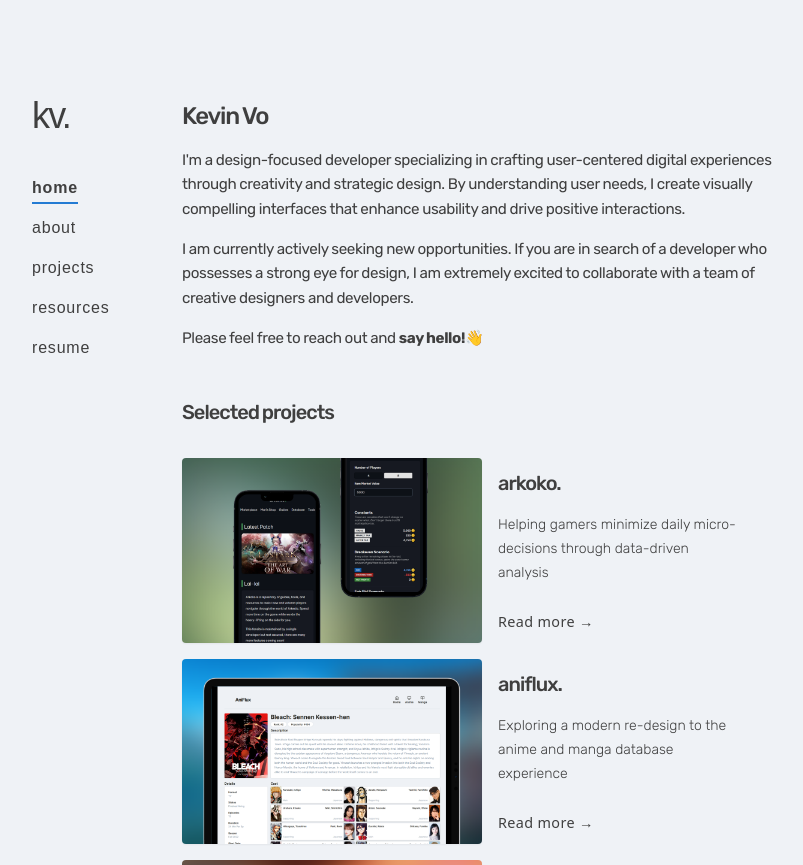
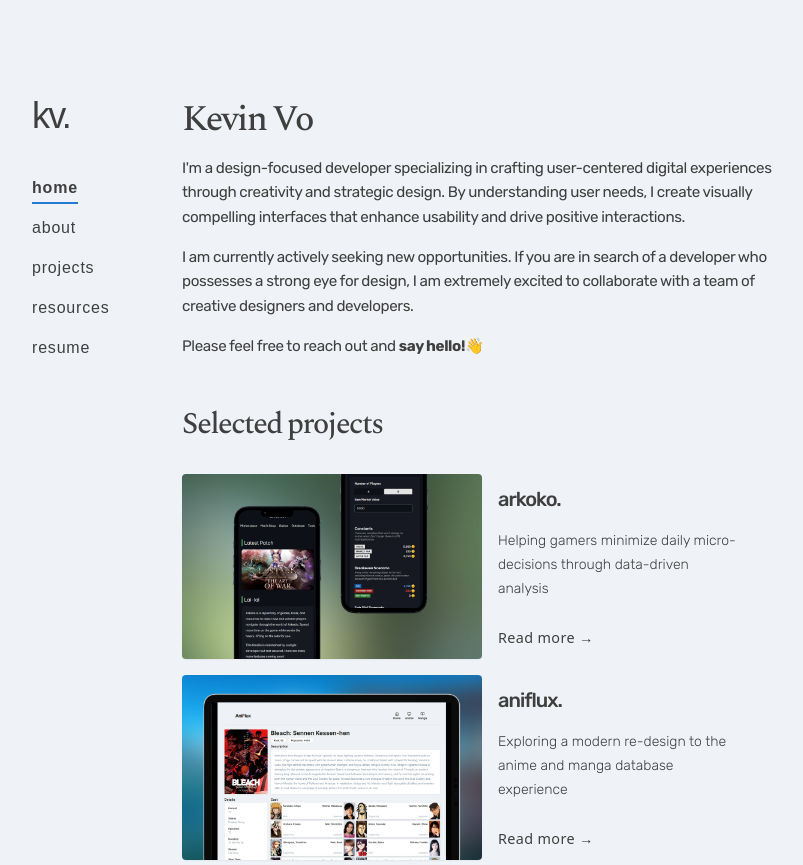
Before and after one commit to Yezo/portfolio-v2, a Next.js app: page / in a window 1280 px wide. Shown: the top 865 px of the page, without its empty margins (160-963 px from the left). Built offline with nearby package versions, Linux system fonts and the light colour scheme; a web font is replaced by a local one.

Commit message:
change font and weights

```diff
--- a/src/components/Typography/TitleH1.tsx
+++ b/src/components/Typography/TitleH1.tsx
@@ -1,6 +1,6 @@
 export default function TitleH1({ children }: { children: React.ReactNode }) {
   return (
-    <h1 className="font-rubik text-2xl font-medium tracking-tighter [word-spacing:-.04em]  dark:text-[#F3F4F6] lg:text-2xl">
+    <h1 className="font-spectral text-2xl font-medium tracking-tighter transition-colors  [word-spacing:-.04em]  dark:text-[#F3F4F6] lg:text-4xl">
       {children}
     </h1>
   )
--- a/src/components/Typography/TitleH2.tsx
+++ b/src/components/Typography/TitleH2.tsx
@@ -1,6 +1,6 @@
 export default function TitleH2({ children }: { children: React.ReactNode }) {
   return (
-    <h2 className="pb-2 font-rubik text-2xl font-medium tracking-tighter transition-colors [word-spacing:-.04em] first:mt-0  dark:text-[#F3F4F6] lg:text-xl">
+    <h2 className="pb-2 font-spectral text-2xl font-medium tracking-tighter transition-colors [word-spacing:-.04em] first:mt-0  dark:text-[#F3F4F6] lg:text-3xl">
       {children}
     </h2>
   )
```
